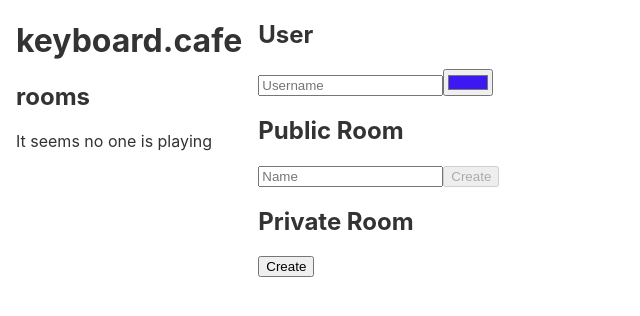
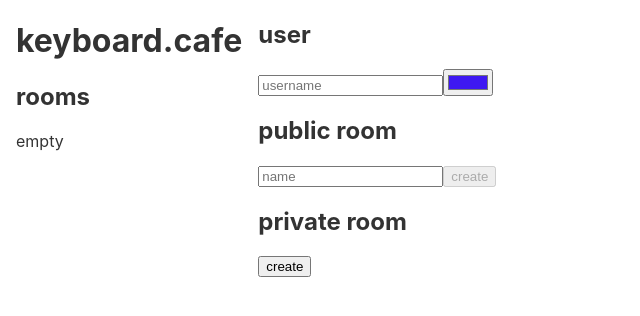
Before and after one commit to mcwissink/piano-player, a React (Create React App) app in the folder client/: page / in a window 1280 px wide. Shown: the top 316 px of the page, without its empty margins (0-640 px from the left). Built offline with nearby package versions, Linux system fonts and the light colour scheme; no server answers.

Commit message:
update casing

```diff
--- a/client/src/components/RoomList.tsx
+++ b/client/src/components/RoomList.tsx
@@ -54,7 +54,7 @@ class RoomList extends React.PureComponent<IProps, IRoomState> {
       <div>
         <h2>rooms</h2>
         {noRooms ? (
-          <p>It seems no one is playing</p>
+          <span>empty</span>
         ) : rooms.sort((a, b) => b.viewers - a.viewers).map(r => this.renderRoomItem(r))}
       </div>
     )
--- a/client/src/components/UserSettings.tsx
+++ b/client/src/components/UserSettings.tsx
@@ -14,7 +14,7 @@ class Settings extends React.PureComponent<IProps> {
     } = this.props;
     return (
       <div>
-        <input type="text" placeholder={'Username'} value={user.name} onChange={modifier.onNameChange} />
+        <input type="text" placeholder={'username'} value={user.name} onChange={modifier.onNameChange} />
         <input type="color" value={user.color} onChange={modifier.onColorChange} />
       </div>
     )
--- a/client/src/pages/Home.tsx
+++ b/client/src/pages/Home.tsx
@@ -78,16 +78,16 @@ class Home extends React.PureComponent<IProps, IHomeState> {
     } = this.state;
     return (
       <div>
-        <h2>User</h2>
+        <h2>user</h2>
         <UserSettings />
         <form onSubmit={this.onPublicRoomCreate}>
-          <h2>Public Room</h2>
-          <input placeholder="Name" type="text" value={name} onChange={this.onNameChange} />
-          <input type="submit" value="Create" disabled={!this.canSubmit()} />
+          <h2>public room</h2>
+          <input placeholder="name" type="text" value={name} onChange={this.onNameChange} />
+          <input type="submit" value="create" disabled={!this.canSubmit()} />
         </form>
         <form onSubmit={this.onPrivateRoomCreate}>
-          <h2>Private Room</h2>
-          <input type="submit" value="Create" />
+          <h2>private room</h2>
+          <input type="submit" value="create" />
         </form>
       </div>
     )
```
